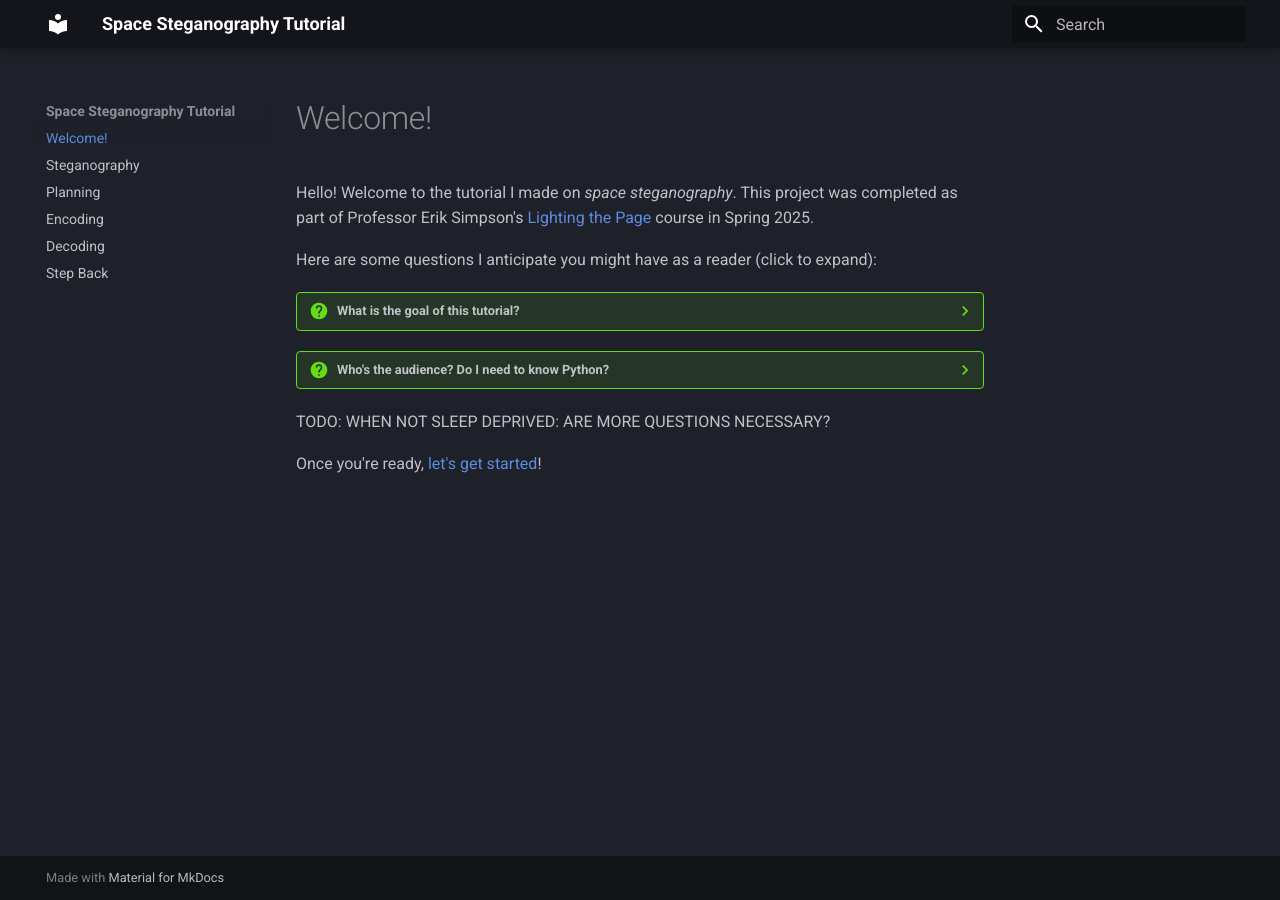
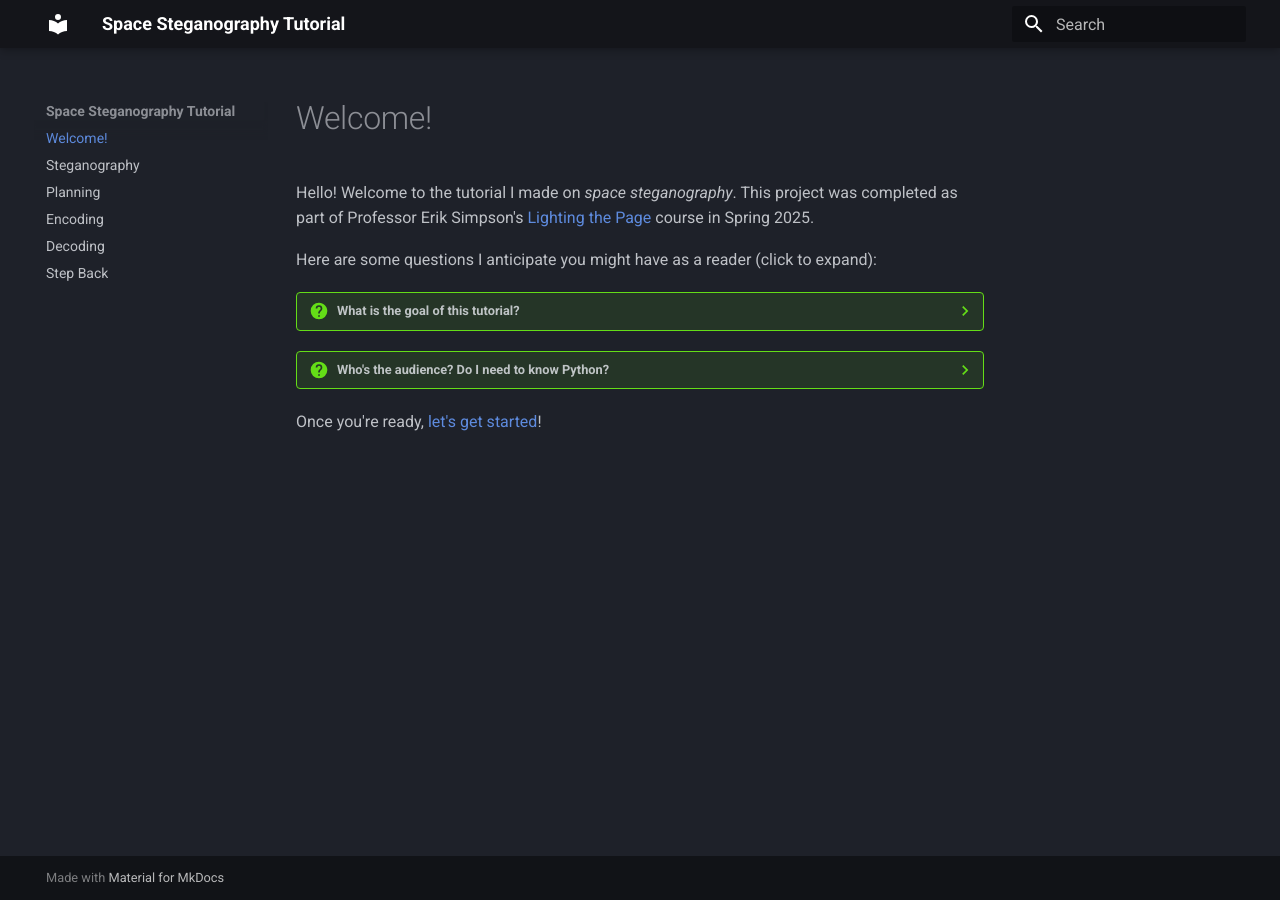
Before and after one commit to almondheil/eng240-final, an MkDocs documentation site: the page built from tutorial/index.md, in a window 1280 px wide. Built offline with MkDocs 1.6.1 and Material for MkDocs 9.7.7, drawn with Linux system fonts in a browser that asks for light colours.

Commit message:
Update start page to not have a TODO

```diff
--- a/tutorial/index.md
+++ b/tutorial/index.md
@@ -26,6 +26,4 @@ Here are some questions I anticipate you might have as a reader (click to expand
     but I'll take time to explain the things we didn't cover as much in class.
     That may take the form of more expandable boxes like this one.
 
-TODO: WHEN NOT SLEEP DEPRIVED: ARE MORE QUESTIONS NECESSARY?
-
 Once you're ready, [let's get started](what-is-steg.md)!
```
